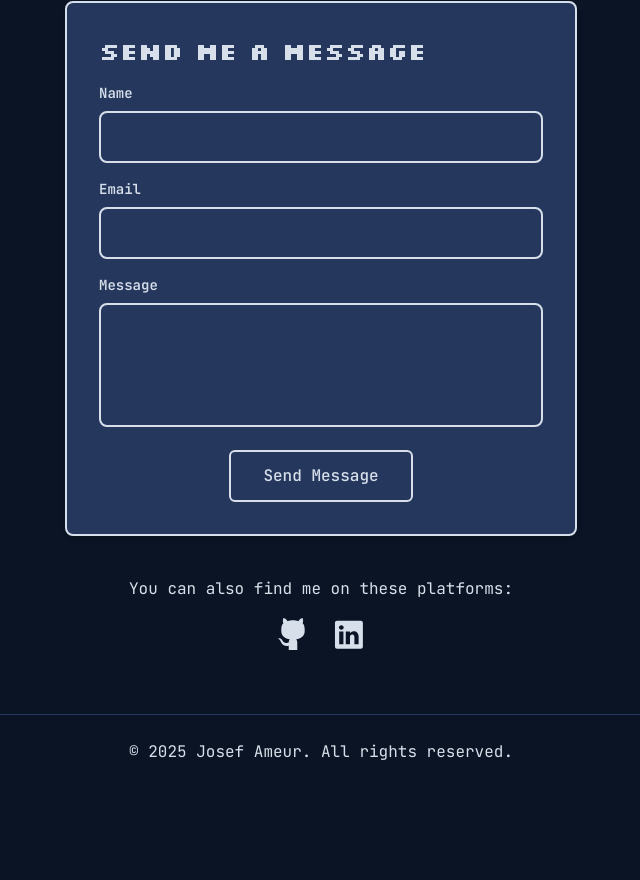
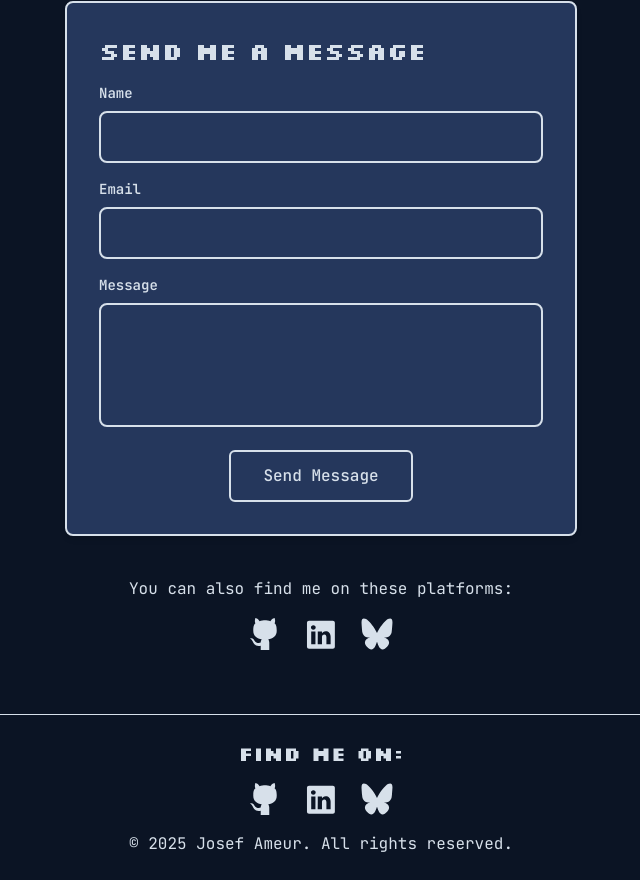
Before and after one commit to ambrosia-fish/josef-portfolio, a plain HTML site: page contact.html in a window 1280 px wide. Shown: the part 223-1103 px from the top of the page, without its empty margins (319-959 px from the left). Before the commit the page ends 1011 px from the top, so only its background shows below. Drawn offline with nearby package versions, Linux system fonts and the light colour scheme.

Commit message:
feat(footer): update contact page footer to match index

```diff
--- a/contact.html
+++ b/contact.html
@@ -205,6 +205,9 @@
                         <a href="https://www.linkedin.com/in/josefameur" target="_blank" rel="noopener noreferrer" class="text-light hover:text-button">
                             <img src="img/linkedin-icon.svg" alt="LinkedIn Link" class="w-8 h-8">
                         </a>
+                        <a href="https://bsky.app/profile/ambrosia-fish.bsky.social" target="_blank" rel="noopener noreferrer" class="text-light hover:text-button">
+                            <img src="img/bluesky-logo.svg" alt="Bluesky Link" class="w-8 h-8">
+                        </a>
                     </div>
                 </div>
             </div>
@@ -212,8 +215,20 @@
     </section>
 
     <!-- Footer -->
-    <footer class="bg-dark text-light py-6 border-t border-mid">
-        <div class="container mx-auto px-4 md:px-6">
+    <footer class="bg-dark text-light py-6 border-t border-light">
+        <div class="container mx-auto px-6">
+            <h2 class="text-center text-xl font-bold mb-4 font-secondary">FIND ME ON:</h2>
+            <div class="flex justify-center space-x-6 mb-4">
+                <a href="https://github.com/ambrosia-fish/" target="_blank" rel="noopener noreferrer" class="text-light hover:text-button">
+                    <img src="img/github-icon.svg" alt="Github Link" class="w-8 h-8">
+                </a>
+                <a href="https://www.linkedin.com/in/josefameur" target="_blank" rel="noopener noreferrer" class="text-light hover:text-button">
+                    <img src="img/linkedin-icon.svg" alt="LinkedIn Link" class="w-8 h-8">
+                </a>
+                <a href="https://bsky.app/profile/ambrosia-fish.bsky.social" target="_blank" rel="noopener noreferrer" class="text-light hover:text-button">
+                    <img src="img/bluesky-logo.svg" alt="Bluesky Link" class="w-8 h-8">
+                </a>
+            </div>
             <p class="text-center">&copy; 2025 Josef Ameur. All rights reserved.</p>
         </div>
     </footer>
@@ -320,8 +335,8 @@
                     },
                     body: json
                })
-               .then(async (response) => {
-                  let data = await response.json();
+                .then(async (response) => {
+                 let data = await response.json();
 
                     if (response.status === 200) {
                        // Show success message
@@ -364,16 +379,20 @@
                 element.classList.add('visible');
             };
 
-            const handleScrollAnimation = () => {
+            // Immediately show elements that are already in view on page load
+            function handleScrollAnimation() {
                 scrollElements.forEach((el) => {
                     if (elementInView(el, 100)) {
                         displayScrollElement(el);
                     }
                 });
-            };
+            }
 
             // Initialize
             setTimeout(handleScrollAnimation, 100);
+
+            // Add scroll event for any additional animations during scrolling
+            window.addEventListener('scroll', handleScrollAnimation);
         });
     </script>
 </body>
```
